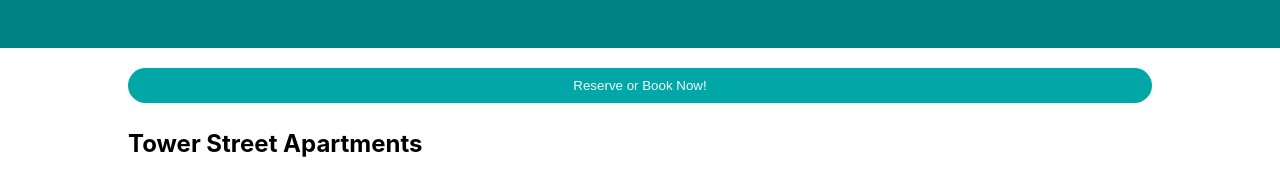
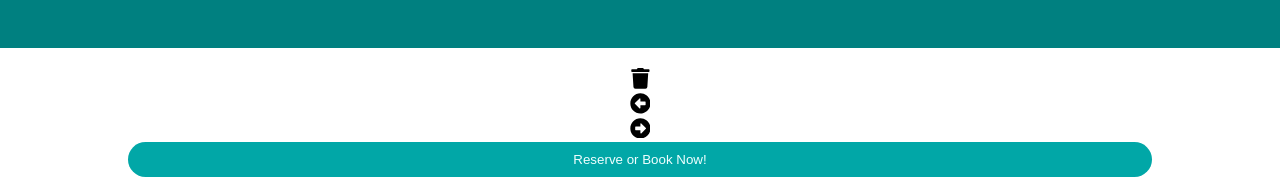
Before and after one commit to zahrabola/my-booking-z-app, a React (Create React App) app: page /hotels/1 in a window 1280 px wide. Both pictures are taken after a click on the picture 306 px from the left and 533 px from the top of the page. Shown: the part 124-306 px from the top of the page. Built offline with nearby package versions, Linux system fonts and the light colour scheme.

Commit message:
update Hotel

```diff
--- a/src/Pages/hotel/Hotel.jsx
+++ b/src/Pages/hotel/Hotel.jsx
@@ -1,12 +1,14 @@
-import React from "react";
+import React, { useState } from "react";
 import "./Hotel.css";
 import Navbar from "../../components/navbar/Navbar";
 import Header from "../../components/header/Header";
-import { FaSearchLocation } from "react-icons/fa";
+import { FaArrowAltCircleLeft, FaArrowAltCircleRight, FaSearchLocation, FaTrash} from "react-icons/fa";
 import MailList from "../../components/mailList/MailList";
 import Footer from "../../components/footer/Footer";
 
 const Hotel = () => {
+const [SlideNumber, setSlideNumber] = useState(0)
+  const [open, setOpen] = useState(false);
 
 const photos = [
   {
@@ -29,6 +31,11 @@
   },
 ];
 
+const handleOpen =(i) =>{
+  setSlideNumber(i);
+  setOpen(true);
+}
+
 
 
 
@@ -38,7 +45,24 @@
       <Navbar />
       <Header type="list" />
       <div className="hotelcontainer">
+        {open && (
+          <div className="slider">
+            <div className="hotelicon">
+              <FaTrash size="1.3em" />
+            </div>
+            <div className="hotelicon">
+              <FaArrowAltCircleLeft size="1.3em" />
+            </div>
+            <div className="sliderwrapper">
+              <div className="hotelicon">
+                <FaArrowAltCircleRight size="1.3em" />
+              </div>
+            </div>
+          </div>
+        )}
+
         <div className="hotelwrapper">
+
           <button className="hotel-button">Reserve or Book Now!</button>
           <h1 className="hoteltitle">Tower Street Apartments</h1>
           <div className="hoteladress">
@@ -54,9 +78,14 @@
             Book a stay over £114 at this property and get a free airport taxi
           </span>
           <div className="hotelimgs">
-            {photos.map((photo) => (
-              <div className="hotelimgwrapper">
-                <img src={photo.src} alt="" className="hotelimg" />
+            {photos.map((photo, i) => (
+              <div className="hotelimgwrapper" key={i}>
+                <img
+                  onClick={() => handleOpen (i)}
+                  src={photo.src}
+                  alt=""
+                  className="hotelimg"
+                />
               </div>
             ))}
           </div>
```
Also changed, not shown: src/Pages/hotel/Hotel.css (line endings or trailing spaces).
